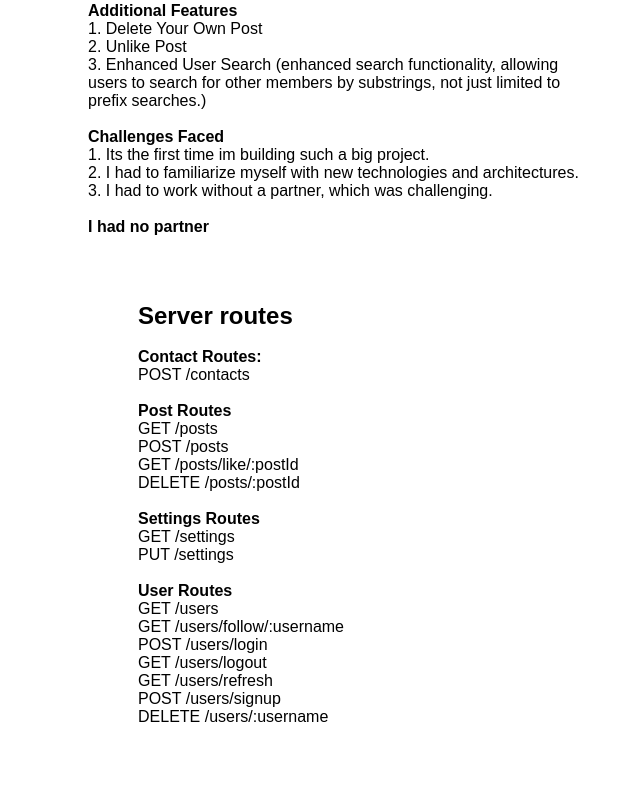
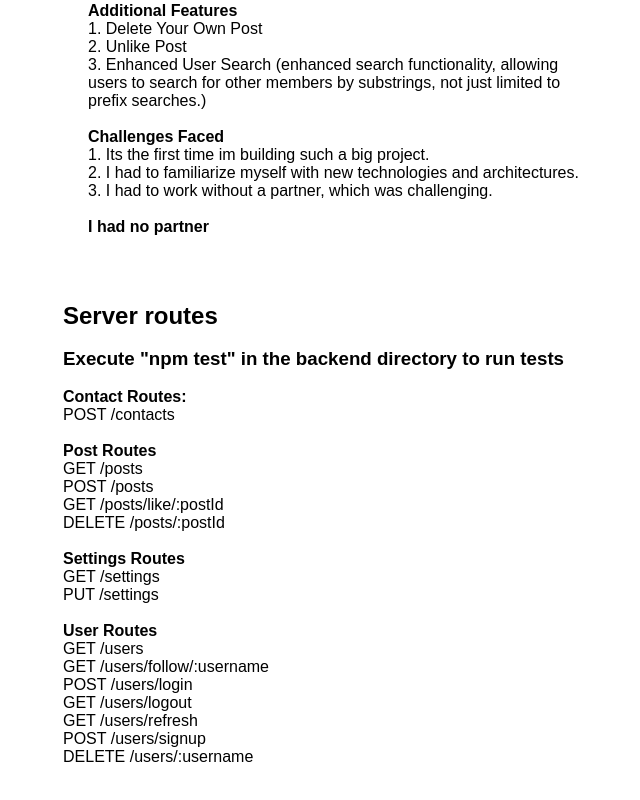
Before and after one commit to TalAviram247/Social-Network-Project, a React (Vite) app in the folder frontend/: page /readme in a window 1280 px wide. Shown: the part 360-1160 px from the top of the page, without its empty margins (302-942 px from the left). Before the commit the page ends 1130 px from the top, so only its background shows below. Built offline with nearby package versions, Linux system fonts and the light colour scheme; no server answers.

Commit message:
edited readme

```diff
--- a/frontend/src/components/readme/readme.jsx
+++ b/frontend/src/components/readme/readme.jsx
@@ -53,9 +53,11 @@ export const Readme = () => {
 
       </Box>
 
-      <Box width={400} py={3}>
+      <Box width={550} py={3}>
         <br />
         <h2>Server routes</h2>
+        <br />
+        <h3>Execute "npm test" in the backend directory to run tests</h3>
         <br />
         <h4>Contact Routes:</h4>
         <div>
```
